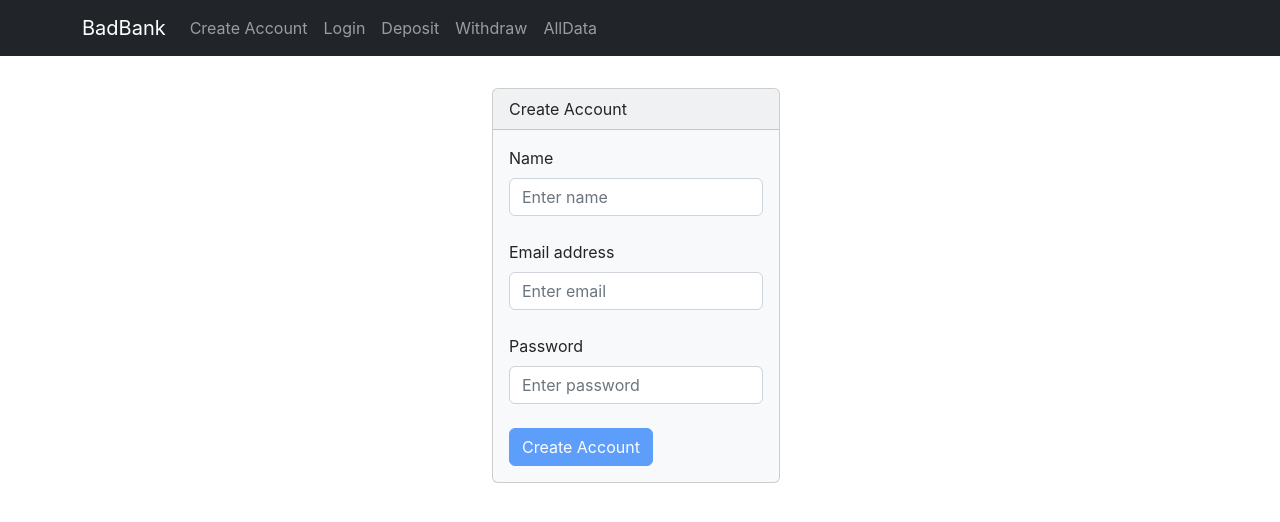
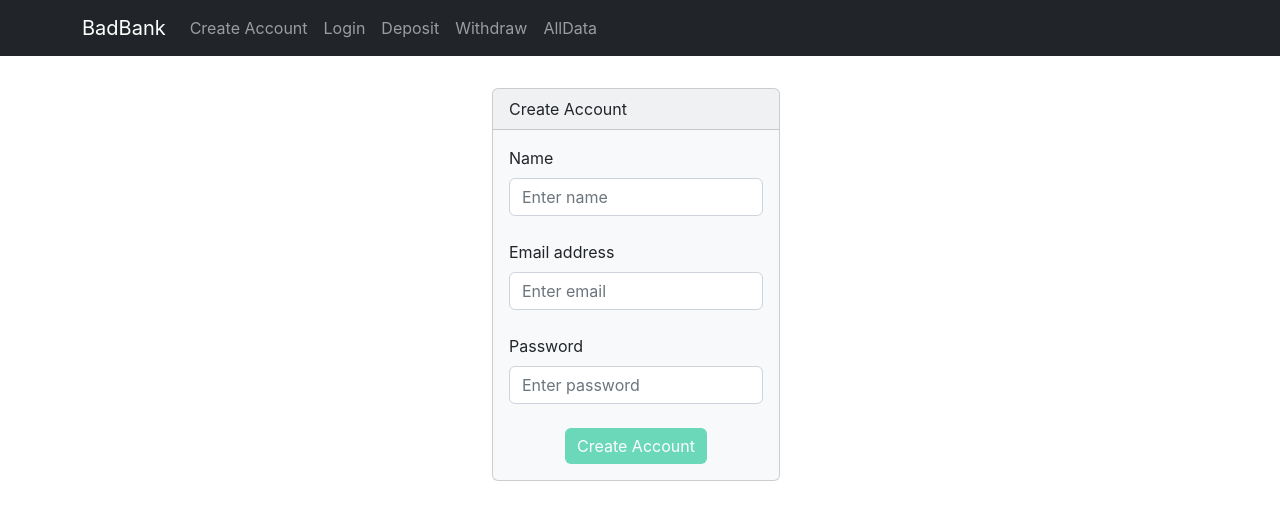
Before and after one commit to giankbo/bad-bank, a React (Create React App) app: page /#/CreateAccount in a window 1280 px wide. Shown: the top 522 px of the page. Built offline with nearby package versions, Linux system fonts and the light colour scheme.

Commit message:
Add new style on buttons

```diff
--- a/src/createaccount.js
+++ b/src/createaccount.js
@@ -70,12 +70,16 @@ export default function CreateAccount() {
                         <Form.Label>Password</Form.Label>
                         <Form.Control type="password" placeholder="Enter password" id="password" value={password} onChange={e => setPassword(e.currentTarget.value)} />
                         <br />
-                        <Button variant="primary" type="submit" onClick={handleCreate} disabled={!name || !email || !password ? true : false}>Create Account</Button>
+                        <div className="text-center">
+                            <Button style={{background:'#20c997', border:'none'}} type="submit" onClick={handleCreate} disabled={!name || !email || !password ? true : false}>Create Account</Button>
+                        </div>
                     </>
                 ):(
                     <>
-                        <h5>Success</h5>
-                        <Button variant="primary" type="submit" onClick={clearForm}>Add another account</Button>
+                        <div className="text-center">
+                            <h5>Success</h5>
+                            <Button style={{background:'#20c997', border:'none'}} type="submit" onClick={clearForm}>Add another account</Button>
+                        </div>
                     </>
                 )}
         />
```
